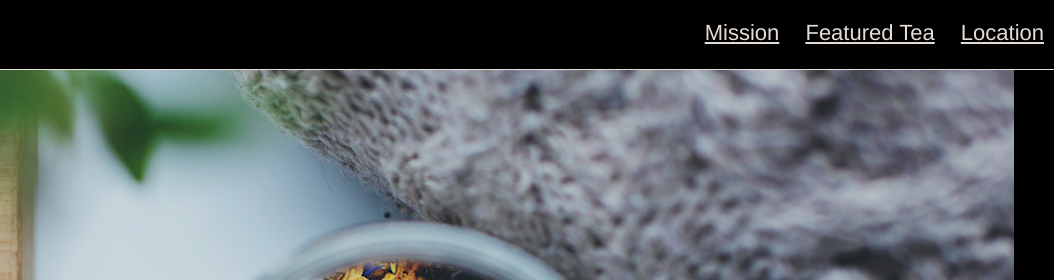
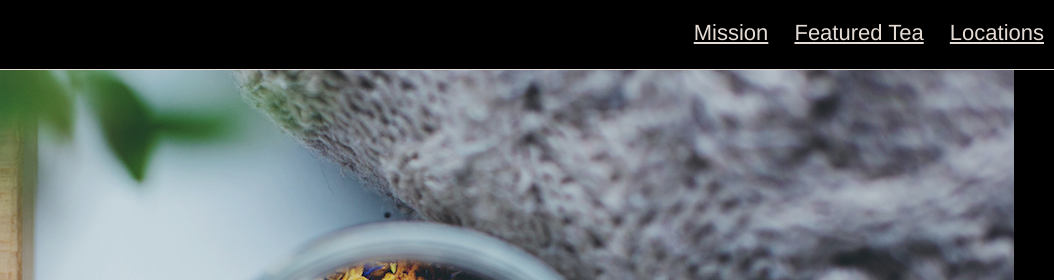
Before and after one commit to JuanInAMillion/teacozy, a plain HTML site: page index.html in a window 1280 px wide. Shown: the top 280 px of the page, 226-1280 px from the left. Drawn offline with Linux system fonts and the light colour scheme.

Commit message:
moved footer out of the container

```diff
--- a/index.html
+++ b/index.html
@@ -17,7 +17,7 @@
     <nav>
       <span><a href="#mission">Mission</a></span>
       <span><a href="#featured">Featured Tea</a></span>
-      <span><a href="#locations">Location</a></span>
+      <span><a href="#locations">Locations</a></span>
     </nav>
   </header>
 
@@ -38,27 +38,27 @@
 
       <div class="tea-container">
         <div class="tea">
-          <img src="resources/images/img-berryblitz.jpg" height="200" width ="300" alt="Fall Berry Blitz Tea">
+          <img src="resources/images/img-berryblitz.jpg" height="200" width="300" alt="Fall Berry Blitz Tea">
           <h4>Fall Berry Blitz Tea</h4>
         </div>
 
         <div class="tea">
-          <img src="resources/images/img-spiced-rum.jpg" height="200" width ="300" alt="Spiced Rum Tea">
+          <img src="resources/images/img-spiced-rum.jpg" height="200" width="300" alt="Spiced Rum Tea">
           <h4>Spiced Rum Tea</h4>
         </div>
 
         <div class="tea">
-          <img src="resources/images/img-donut.jpg" height="200" width ="300" alt="Seasonal Donuts">
+          <img src="resources/images/img-donut.jpg" height="200" width="300" alt="Seasonal Donuts">
           <h4>Seasonal Donuts</h4>
         </div>
 
         <div class="tea">
-          <img src="resources/images/img-myrtle-ave.jpg" height="200" width ="300" alt="Myrtle Ave Tea">
+          <img src="resources/images/img-myrtle-ave.jpg" height="200" width="300" alt="Myrtle Ave Tea">
           <h4>Myrtle Ave Tea</h4>
         </div>
 
         <div class="tea">
-          <img src="resources/images/img-bedford-bizarre.jpg" height="200" width ="300" alt="Bedford Bizarre Tea">
+          <img src="resources/images/img-bedford-bizarre.jpg" height="200" width="300" alt="Bedford Bizarre Tea">
           <h4>Bedford Bizarre Tea</h4>
         </div>
       </div>
@@ -94,6 +94,9 @@
 
     </div>
 
+  </div>
+  <!-- end of .container -->
+
   <!-- footer -->
   <footer>
     <div class="contact">
@@ -107,8 +110,6 @@
     </div>
   </footer>
 
-  </div>
-  <!-- end of .container -->
 </body>
 
 </html>
--- a/resources/css/style.css
+++ b/resources/css/style.css
@@ -34,12 +34,13 @@ header {
   height: 50px;
   padding: 10px;
 }
+
 nav {
   padding: 20px 0;
 }
 
 nav span {
-  padding: 0 10px;;
+  padding: 0 10px;
 }
 
 .container {
```
Lines whose indentation alone changed are shown as unchanged.
